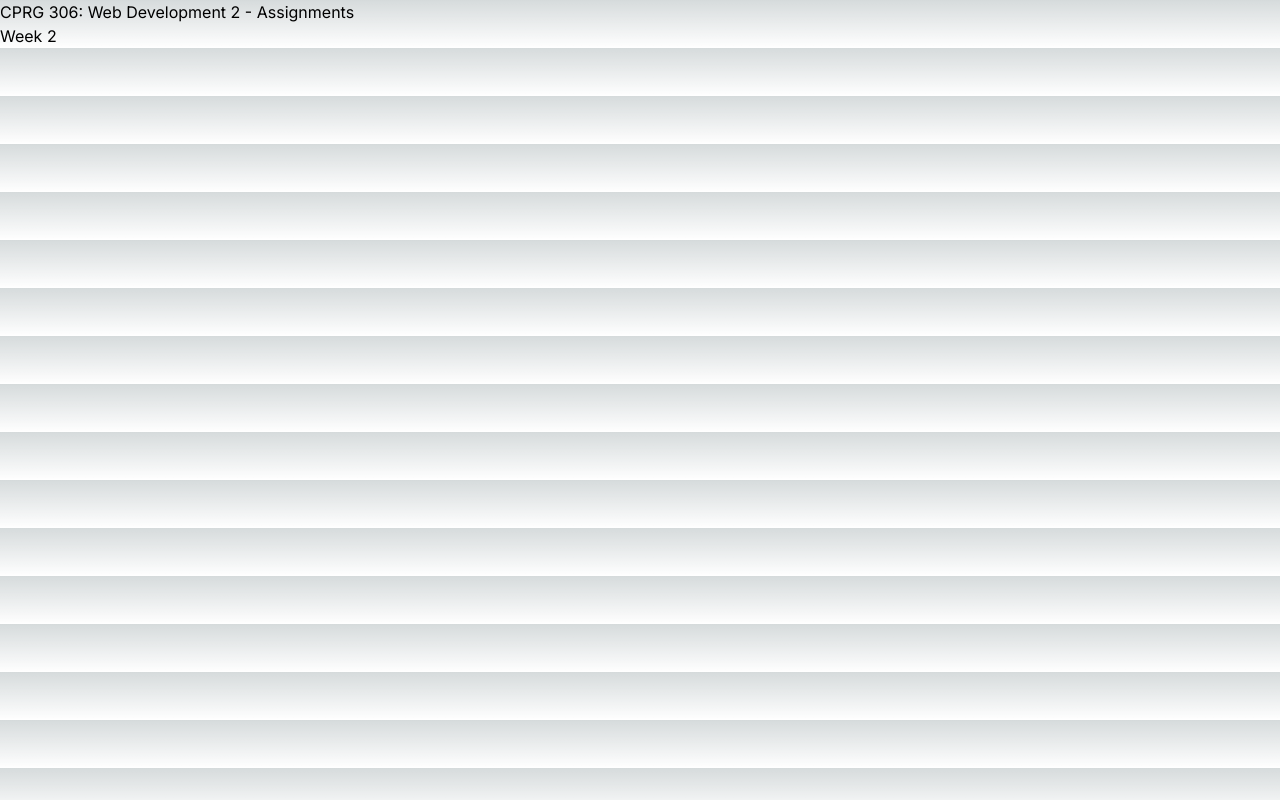
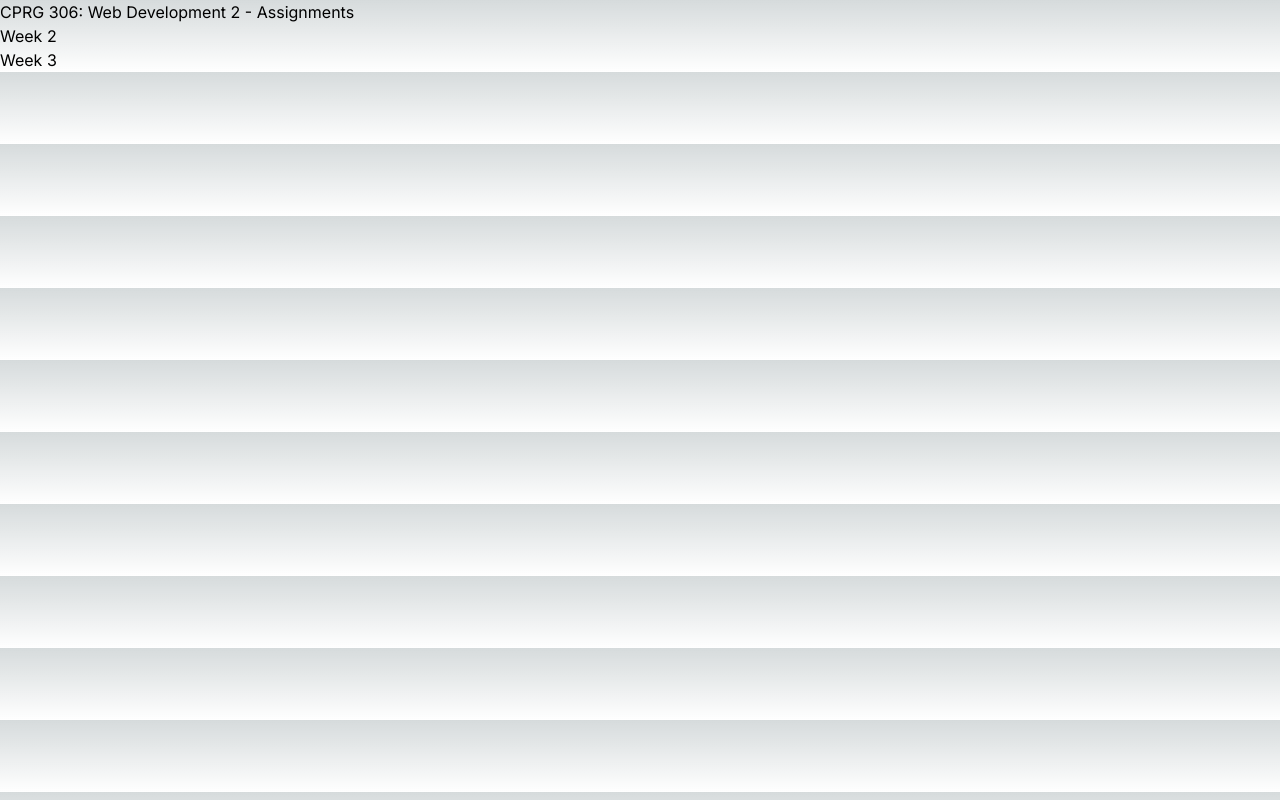
Before and after one commit to Daws98/cprg306-assignments, a Next.js app: page / in a window 1280 px wide. Built offline with nearby package versions, Linux system fonts and the light colour scheme.

Commit message:
Added Week 3

```diff
--- a/app/page.js
+++ b/app/page.js
@@ -8,6 +8,11 @@ export default function Page() {
           <Link href='week-2'>Week 2</Link>
         </li>
       </ul>
+      <ul>
+        <li>
+          <Link href='week-3'>Week 3</Link>
+        </li>
+      </ul>
     </main>
 
   )
```
Also changed, not shown: app/week-3/item-list.js (added), app/week-3/item.js (added), app/week-3/page.js (added).
